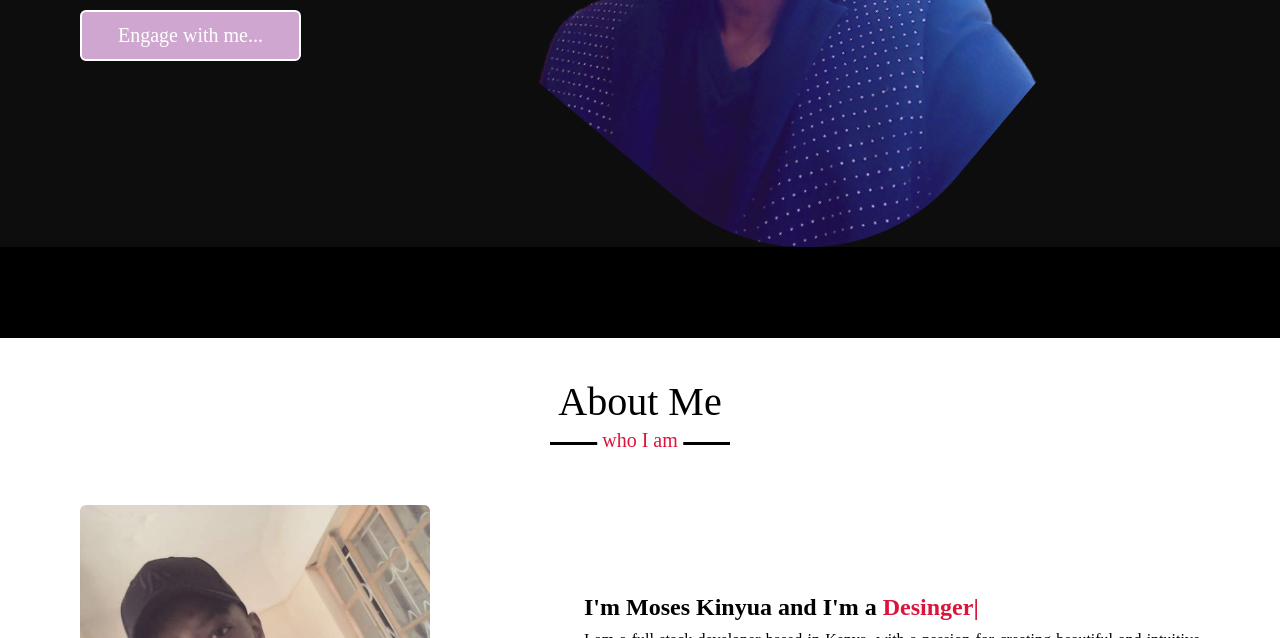
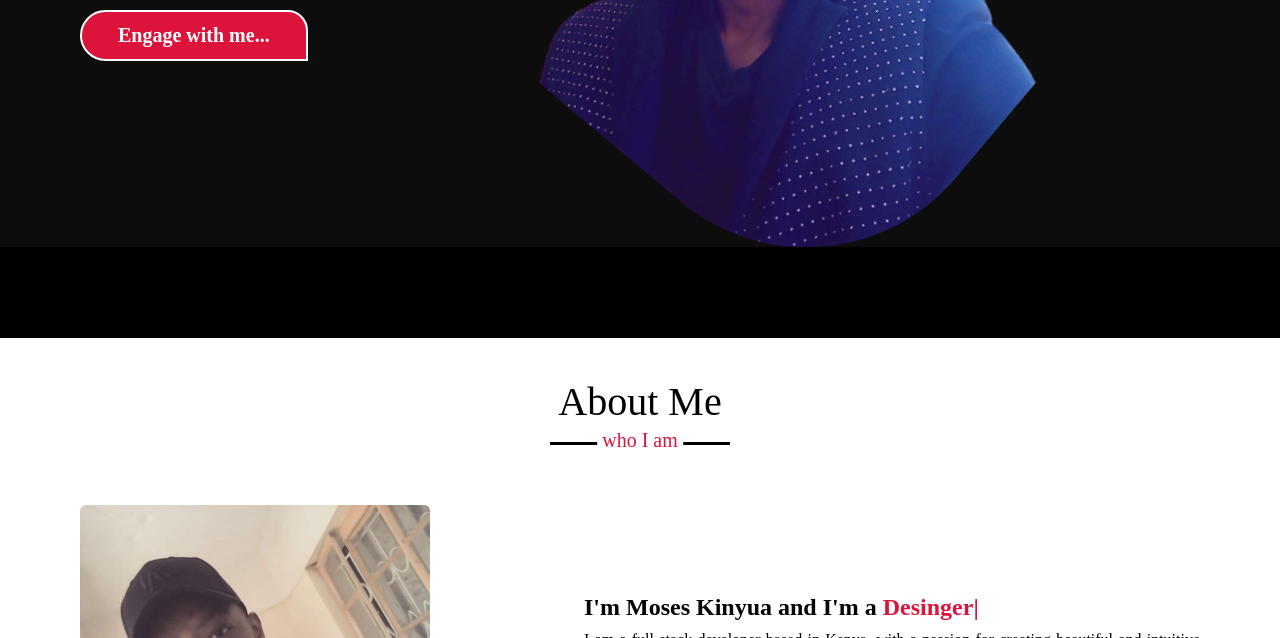
Before and after one commit to Moses-254-Mugo/My-Portfolio, a plain HTML site: page index.html in a window 1280 px wide. Shown: the part 462-1100 px from the top of the page. Drawn offline with nearby package versions, Linux system fonts and the light colour scheme; a web font is replaced by a local one.

Commit message:
Modify button

```diff
--- a/assets/CSS/style.css
+++ b/assets/CSS/style.css
@@ -142,14 +142,16 @@ section{
 }
 .home .home-content a{
     display: inline-block;
-    background-color: #fcfc;;
+    background-color: crimson;
     color: #fff;
     font-size: 20px;
+    font-weight: 600;
     padding: 12px 36px;
     margin-top: 20px;
-    border-radius: 6px;
+    border-radius: 50px 40px 0 50px;
     border: 2px solid #fff;
     transition: all 0.3s ease;
+
 }
 .home .home-content a:hover{
     color: #fff;
```
